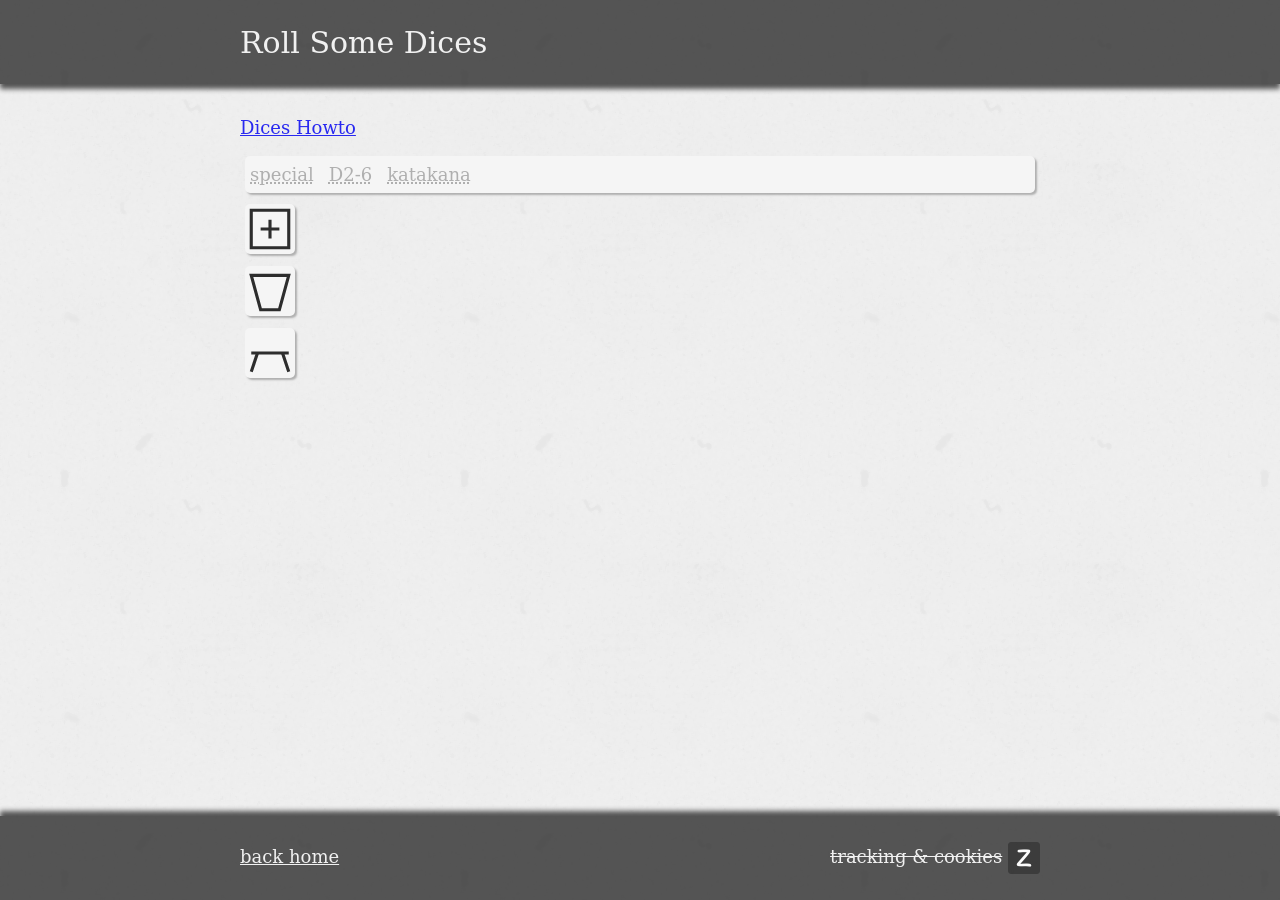
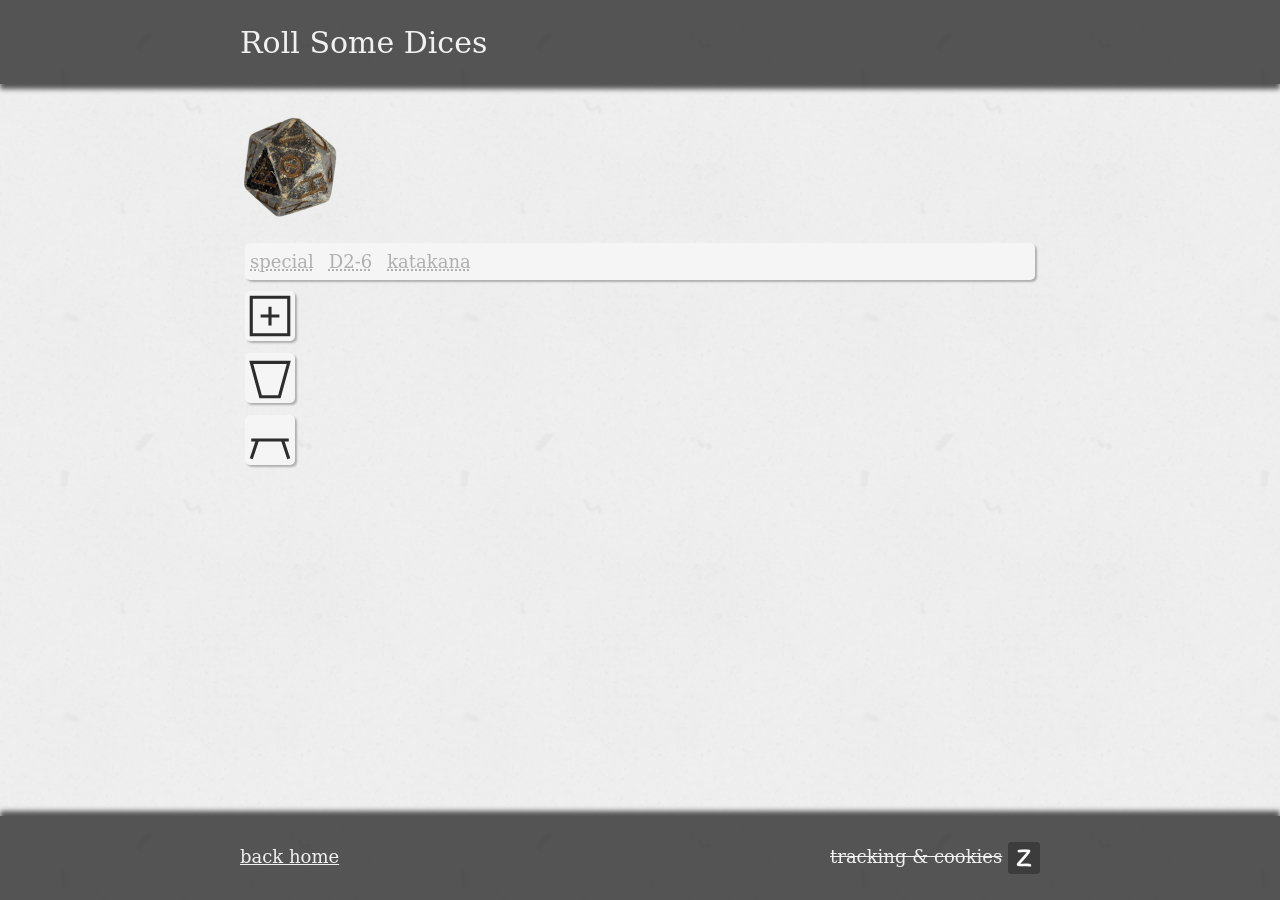
Before and after one commit to ZackDev/zackdev.github.io, a Jekyll site: the page built from _posts/2021-10-28-roll-some-dices.md, in a window 1280 px wide. Built offline with Jekyll 4.4.1, drawn with Linux system fonts in a browser that asks for light colours.

Commit message:
added icosahedron as link to howto

```diff
--- a/_posts/2021-10-28-roll-some-dices.md
+++ b/_posts/2021-10-28-roll-some-dices.md
@@ -5,6 +5,6 @@ tags: [coding, dices]
 published: true
 archived: true
 ---
-[Dices Howto]({% post_url 2021-10-28-dices-howto %})
+<a href="{% post_url 2021-10-28-dices-howto %}"><img src="/assets/img/icosahedron-small.png"/></a>
 
 <script type="module" src="/assets/js/dice/main.js"/>
```
Also changed, not shown: assets/img/icosahedron-small.png (added).
